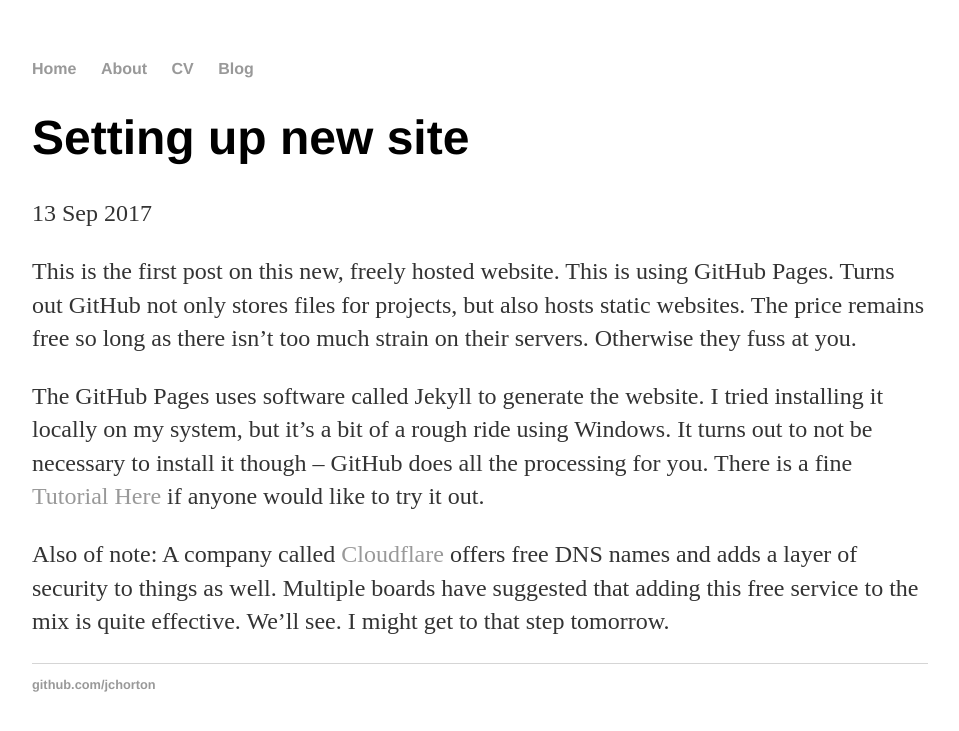
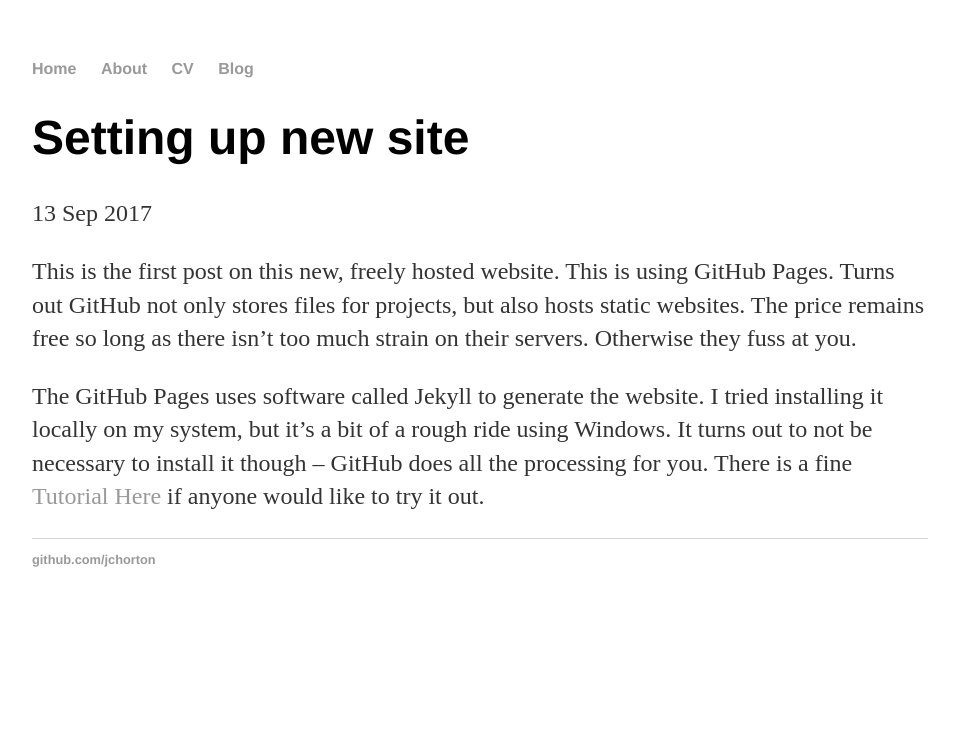
Before and after one commit to jchorton/jchorton.github.io, a Jekyll site: the page built from _posts/2017-09-13-site-creation.md, in a window 1280 px wide. Shown: the top 731 px of the page, without its empty margins (160-1119 px from the left). Built offline with Jekyll 4.4.1, drawn with Linux system fonts in a browser that asks for light colours.

Commit message:
Update 2017-09-13-site-creation.md

```diff
--- a/_posts/2017-09-13-site-creation.md
+++ b/_posts/2017-09-13-site-creation.md
@@ -7,5 +7,3 @@ date: 2017-09-13
 This is the first post on this new, freely hosted website. This is using GitHub Pages. Turns out GitHub not only stores files for projects, but also hosts static websites. The price remains free so long as there isn't too much strain on their servers. Otherwise they fuss at you.
 
 The GitHub Pages uses software called Jekyll to generate the website. I tried installing it locally on my system, but it's a bit of a rough ride using Windows. It turns out to not be necessary to install it though -- GitHub does all the processing for you. There is a fine [Tutorial Here](http://jmcglone.com/guides/github-pages/) if anyone would like to try it out.
-
-Also of note: A company called [Cloudflare](https://www.cloudflare.com/) offers free DNS names and adds a layer of security to things as well. Multiple boards have suggested that adding this free service to the mix is quite effective. We'll see. I might get to that step tomorrow.
```
